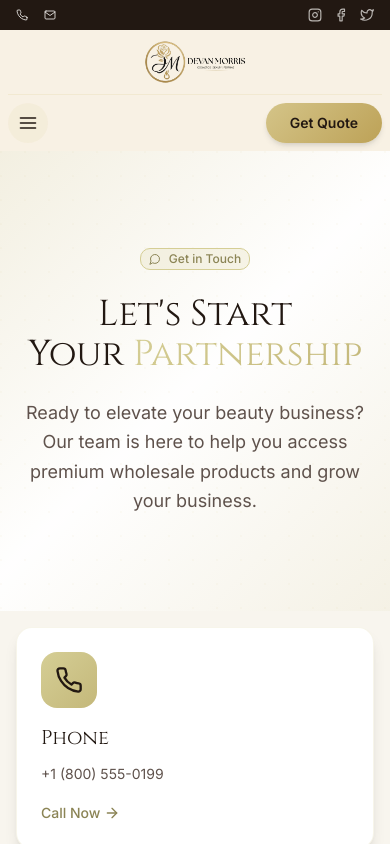
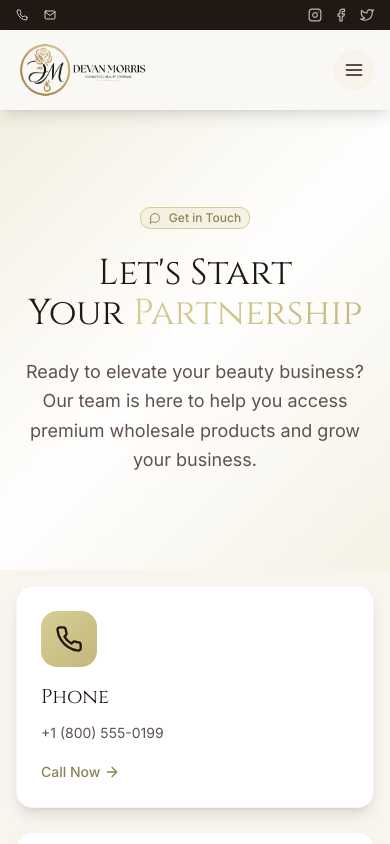
Before and after one commit to rohitrankmantra/DEVAN-MORRIS, a Next.js app: page /contact in a window 390 px wide. Shown: the top 844 px of the page. Built offline with nearby package versions, Linux system fonts and the light colour scheme.

Commit message:
heaader updated

```diff
--- a/components/header.jsx
+++ b/components/header.jsx
@@ -19,7 +19,7 @@ export default function Header() {
 
   useEffect(() => {
     const handleScroll = () => {
-      setIsScrolled(window.scrollY > 100)
+      setIsScrolled(window.scrollY > 100) // adjust threshold as needed
     }
 
     window.addEventListener('scroll', handleScroll)
@@ -36,7 +36,7 @@ export default function Header() {
 
   return (
     <>
-      {/* Top Info Bar */}
+      {/* 1. Top Info Bar - always relative, scrolls away */}
       <div className="relative z-50 bg-charcoal">
         <div className="mx-auto flex max-w-7xl items-center justify-between px-4 py-2 lg:px-8">
           {/* Contact Info */}
@@ -51,8 +51,7 @@ export default function Header() {
             </a>
             <div className="hidden items-center gap-1.5 lg:flex">
               <FiMapPin className="h-3 w-3" />
-              <span>123 Beauty Boulevard
-Los Angeles, CA 90001</span>
+              <span>123 Beauty Boulevard Los Angeles, CA 90001</span>
             </div>
           </div>
 
@@ -76,49 +75,28 @@ Los Angeles, CA 90001</span>
         </div>
       </div>
 
-      {/* Main Header */}
-      <motion.header
+      {/* Sticky Navigation Bar - now includes logo on left */}
+      <motion.nav
+        className={`sticky top-0 z-50 bg-ivory/95 shadow-lg backdrop-blur-md transition-all duration-500`}
         initial={{ y: -100 }}
         animate={{ y: 0 }}
         transition={{ duration: 0.6 }}
-        className={`sticky left-0 right-0 top-0 z-40 transition-all duration-500 ${
-          isScrolled
-            ? 'bg-ivory/95 shadow-lg backdrop-blur-md'
-            : 'bg-cream/90 backdrop-blur-sm'
-        }`}
       >
-        <div className="mx-auto max-w-7xl px-2 lg:px-8">
-          {/* Logo Section - Centered */}
-          <div className="flex items-center justify-center border-b border-luxe-gold/20 ">
-            <Link href="/" className="flex flex-col items-center gap-1">
+        <div className="mx-auto max-w-7xl px-4 ">
+          <div className="flex h-auto items-center justify-between">
+            <Link href="/" className="shrink-0">
               <Image
                 src="/logo-new.png"
                 alt="Devan Morris"
                 width={200}
-                height={80}
-                className=" w-full object-contain md:h-28 h-16"
+                height={60}
+                className="h-20 lg:h-28 w-full object-contain"
                 priority
               />
             </Link>
-          </div>
 
-          {/* Navigation Section */}
-          <div className="flex h-14 items-center justify-between">
-            {/* Mobile Menu Button */}
-            <button
-              onClick={() => setIsMobileMenuOpen(!isMobileMenuOpen)}
-              className="flex h-10 w-10 items-center justify-center rounded-full bg-luxe-gold/10 text-charcoal transition-colors hover:bg-luxe-gold/20 lg:hidden"
-              aria-label="Toggle menu"
-            >
-              {isMobileMenuOpen ? (
-                <FiX className="h-5 w-5" />
-              ) : (
-                <FiMenu className="h-5 w-5" />
-              )}
-            </button>
-
-            {/* Desktop Navigation - Centered */}
-            <nav className="hidden flex-1 items-center justify-center lg:flex">
+            {/* Desktop Navigation - centered */}
+            <div className="hidden flex-1 items-center justify-center lg:flex">
               <div className="flex items-center gap-1">
                 {navLinks.map((link, index) => (
                   <div key={link.name} className="flex items-center">
@@ -135,18 +113,28 @@ Los Angeles, CA 90001</span>
                   </div>
                 ))}
               </div>
-            </nav>
+            </div>
 
-            {/* CTA Button */}
+            {/* Right side: CTA on desktop, Hamburger on mobile */}
+            <div className="flex items-center">
               <Link
                 href="/contact"
-              className="rounded-full bg-linear-gold px-6 py-2.5 font-sans text-sm font-semibold text-charcoal shadow-md transition-all duration-300 hover:shadow-lg"
+                className="hidden rounded-full bg-linear-gold px-6 py-2.5 font-sans text-sm font-semibold text-charcoal shadow-md transition-all duration-300 hover:shadow-lg lg:block"
               >
                 Get Quote
               </Link>
+
+              <button
+                onClick={() => setIsMobileMenuOpen(!isMobileMenuOpen)}
+                className="flex h-10 w-10 items-center justify-center rounded-full bg-luxe-gold/10 text-charcoal transition-colors hover:bg-luxe-gold/20 lg:hidden"
+                aria-label="Toggle menu"
+              >
+                {isMobileMenuOpen ? <FiX className="h-5 w-5" /> : <FiMenu className="h-5 w-5" />}
+              </button>
             </div>
           </div>
-      </motion.header>
+        </div>
+      </motion.nav>
 
       {/* Mobile Menu Overlay */}
       <AnimatePresence>
@@ -170,7 +158,7 @@ Los Angeles, CA 90001</span>
                   key={link.name}
                   href={link.href}
                   onClick={() => setIsMobileMenuOpen(false)}
-                  className="font-serif text-2xl font-medium tracking-wide text-ivory transition-colors hover:text-luxe-gold"
+                  className="font-serif text-2xl font-medium tracking-wide text-ivory transition-colors hover:text-luxe-gold uppercase"
                 >
                   <motion.span
                     initial={{ opacity: 0, y: 20 }}
```
Lines whose indentation alone changed are shown as unchanged.
